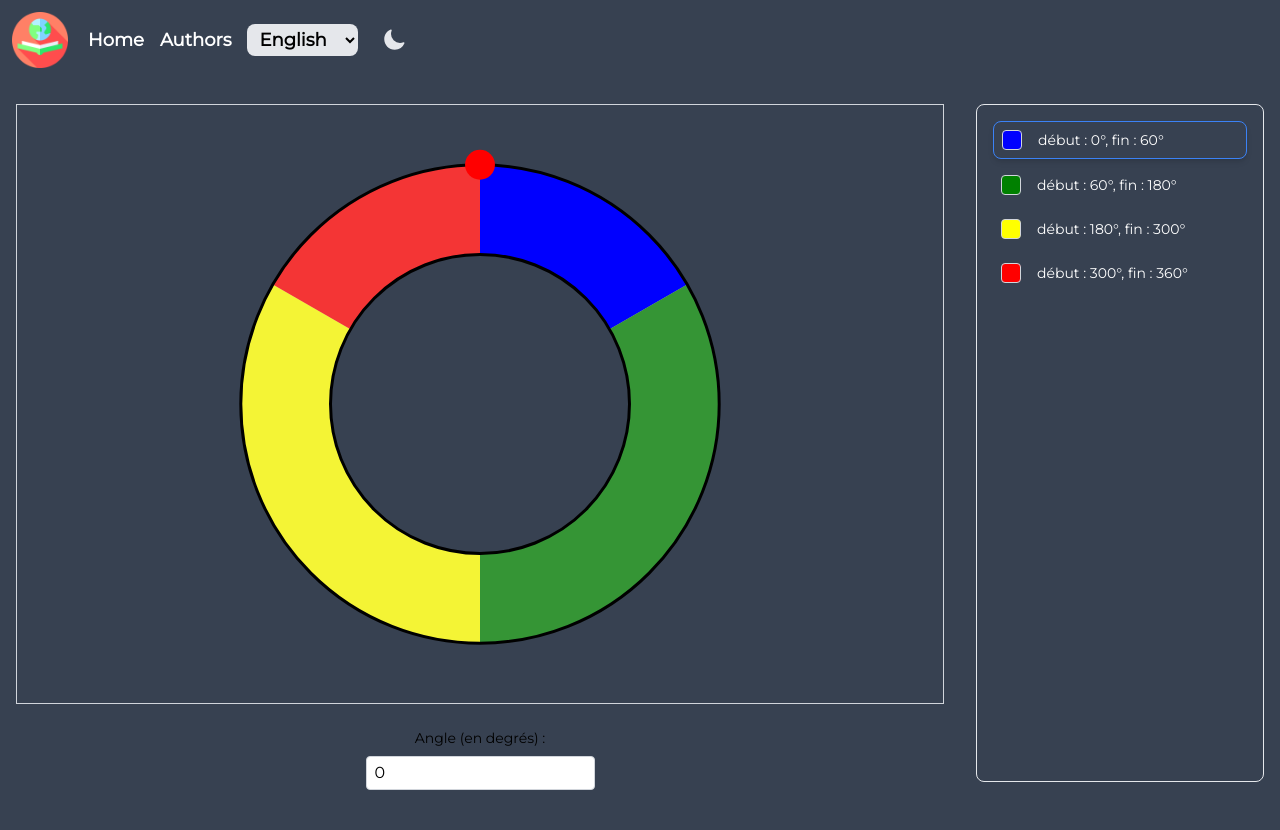
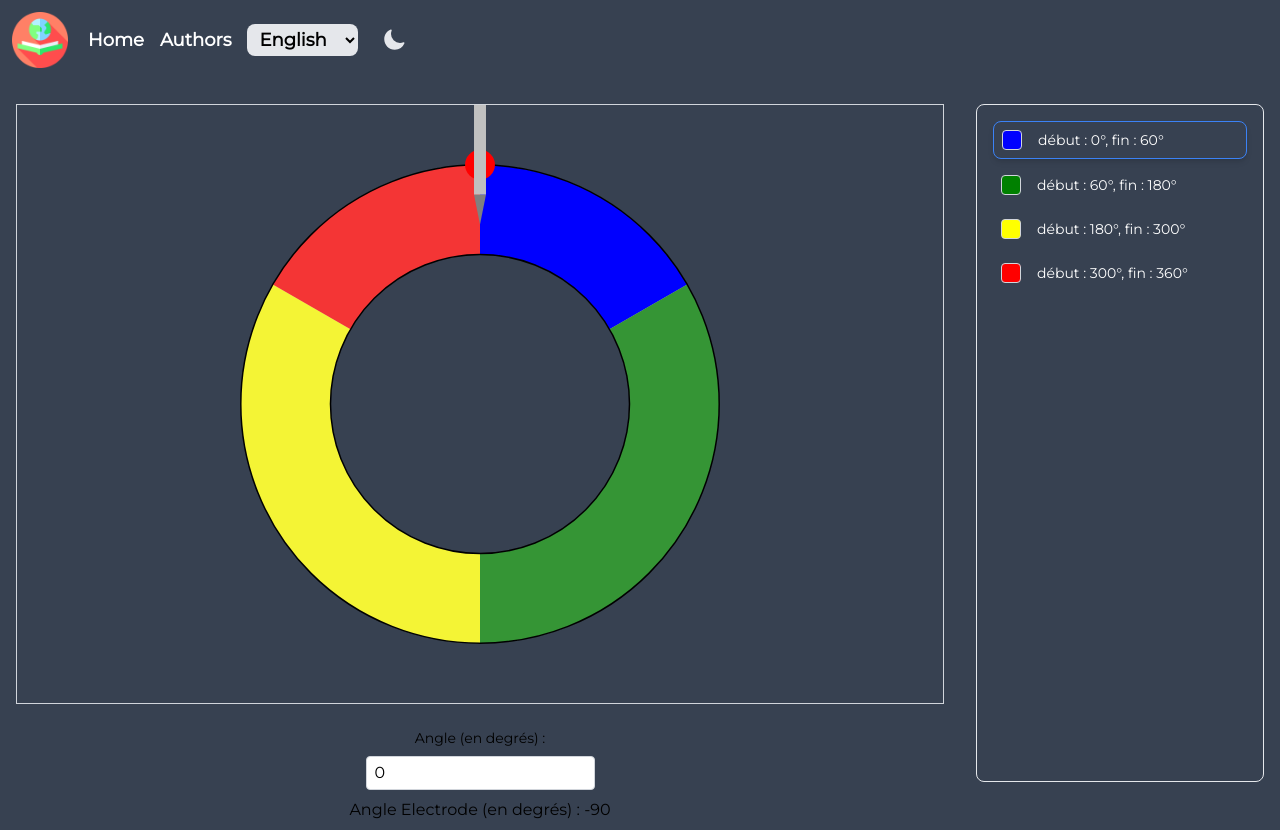
Before and after one commit to breizh44/bookstore-poly, a Vue app in the folder apps/front/: page /WeldingVisualization in a window 1280 px wide. Both pictures are taken after a click on the button 394 px from the left and 40 px from the top of the page. Before the commit the page ends 800 px from the top, so only its background shows below. Built offline with nearby package versions, Linux system fonts and the light colour scheme.

Commit message:
Ajout de l'image d'une electrode pour test

```diff
--- a/apps/front/src/views/WeldingVisualizationView.vue
+++ b/apps/front/src/views/WeldingVisualizationView.vue
@@ -46,7 +46,7 @@
                             cy="100"
                             :r="outerRadius"
                             stroke="black"
-                            stroke-width="1"
+                            stroke-width="0.5"
                             fill="none"
                         />
                         <!-- Tube interne -->
@@ -55,7 +55,7 @@
                             cy="100"
                             :r="innerRadius"
                             stroke="black"
-                            stroke-width="1"
+                            stroke-width="0.5"
                             fill="none"
                         />
                         <!-- Électrode -->
@@ -65,6 +65,17 @@
                             r="5"
                             fill="red"
                         />
+                        <g
+                            :transform="`translate(${electrodePosition.x}, ${electrodePosition.y}) rotate(${angleElectrode + 90})`"
+                        >
+                            <image
+                                width="20"
+                                height="50"
+                                x="-10"
+                                y="-25"
+                                href="@/assets/electrode.svg"
+                            />
+                        </g>
                     </svg>
                 </div>
                 <!-- Contrôles -->
@@ -77,9 +88,9 @@
                         min="0"
                         class="border border-gray-300 rounded px-2 py-1"
                     />
+                    <label>Angle Electrode (en degrés) : {{ angleElectrode }}</label>
                 </div>
             </div>
-
             <!-- Liste des secteurs -->
             <div class="w-72 h-full flex flex-col gap-2 p-4 border rounded-lg overflow-y-auto">
                 <div
@@ -129,6 +140,15 @@ const electrodePosition = computed(() => {
     const x = 100 + outerRadius * Math.cos(radians)
     const y = 100 + outerRadius * Math.sin(radians)
     return { x, y }
+})
+
+// Calculer l'angle en degrés
+const angleElectrode = computed(() => {
+    const centerX = 100
+    const centerY = 100
+    const dx = electrodePosition.value.x - centerX
+    const dy = electrodePosition.value.y - centerY
+    return (Math.atan2(dy, dx) * 180) / Math.PI // Convertir radians -> degrés
 })
 
 // Normalise un angle entre 0 et 360 degrés
```
Also changed, not shown: apps/front/src/assets/electrode.svg (added).
